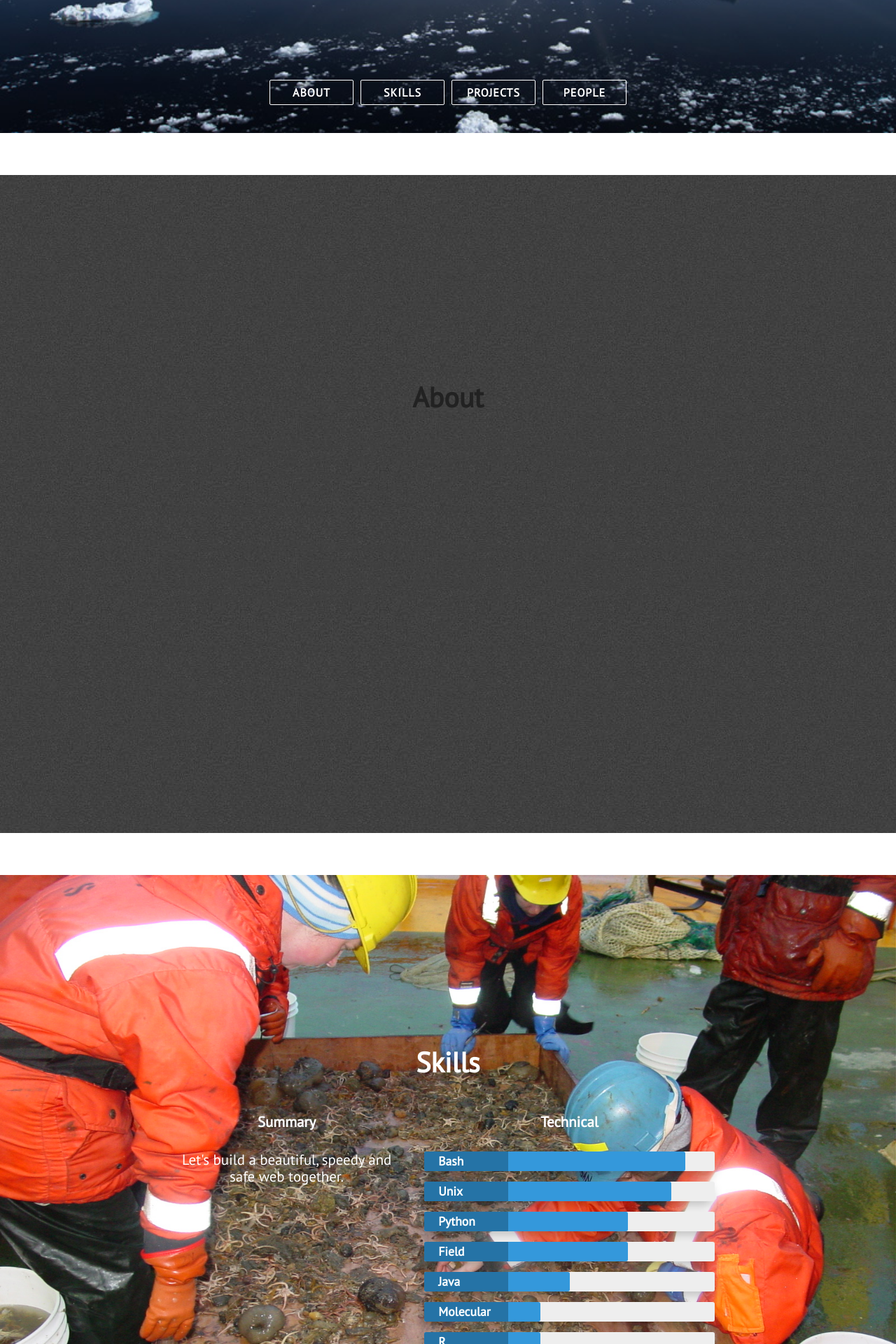
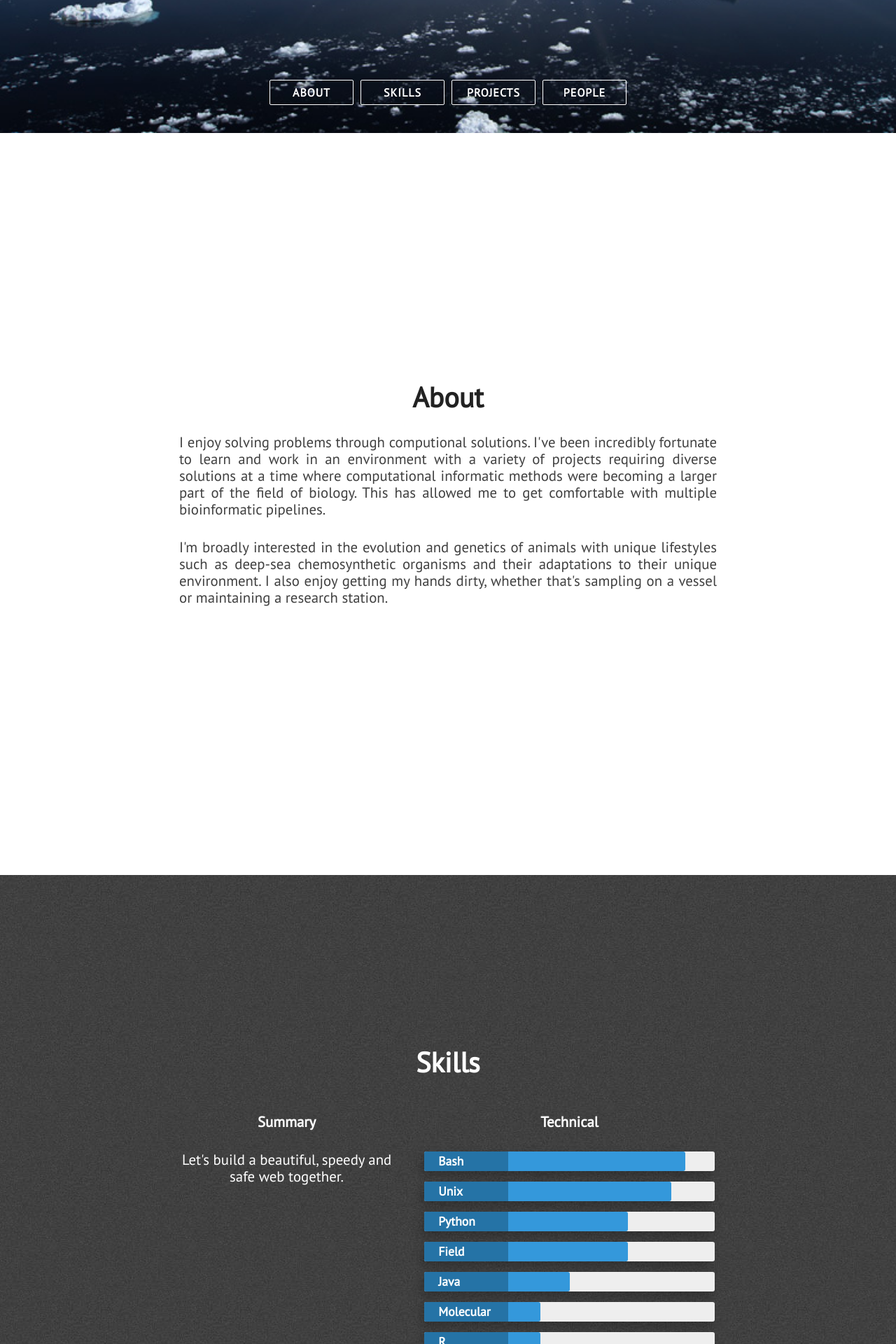
Before and after one commit to DamienWaits/DamienWaits.github.io, a Jekyll site: the page built from index.html, in a window 1280 px wide. Shown: the part 710-2630 px from the top of the page at 70% size. Built offline with Jekyll 4.4.1, drawn with Linux system fonts in a browser that asks for light colours; nearby versions of some CDN libraries.

Commit message:
Testing Backgrounds

```diff
--- a/assets/css/main.css
+++ b/assets/css/main.css
@@ -205,12 +205,12 @@ img {
   font-weight: bold;
 }
 
-.section-wrapper:nth-child(3) {
+.section-wrapper:nth-child(4) {
   background-image: url(../images/Trawl.JPG);
   background-size: cover;
 }
 
-.section-wrapper:nth-child(even) {
+.section-wrapper:nth-child(odd) {
   background: url(../images/background.png);
   background-repeat: repeat;
 }
```
